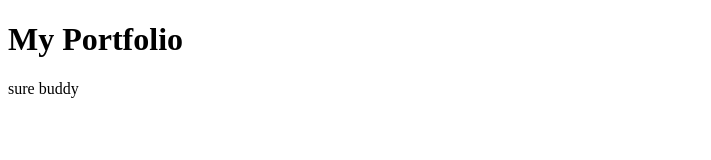
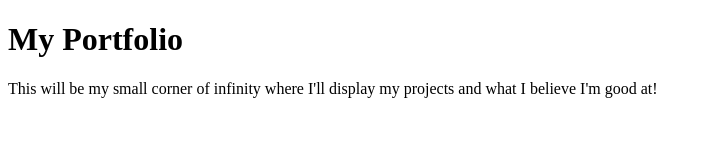
Before and after one commit to amadeoescobedo/Formal-Portfolio, a plain HTML site: page index.html in a window 1280 px wide. Shown: the whole page, without its empty margins (0-711 px from the left). Drawn offline with Linux system fonts and the light colour scheme.

Commit message:
Descriptor

```diff
--- a/index.html
+++ b/index.html
@@ -7,6 +7,6 @@
 </head>
 <body>
     <h1>My Portfolio</h1>
-    sure buddy
+    <p>This will be my small corner of infinity where I'll display my projects and what I believe I'm good at!</p>
 </body>
 </html>
```
